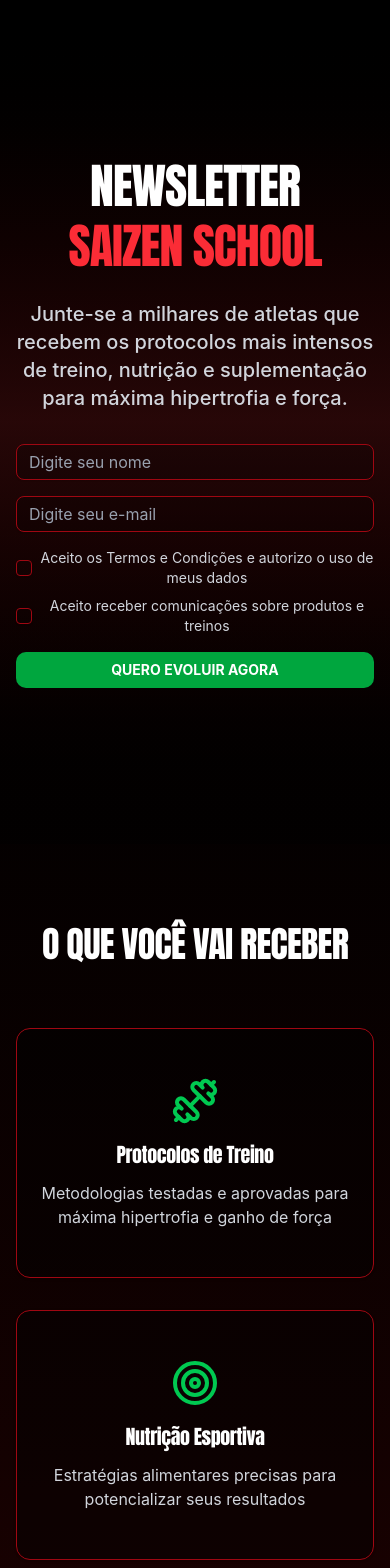
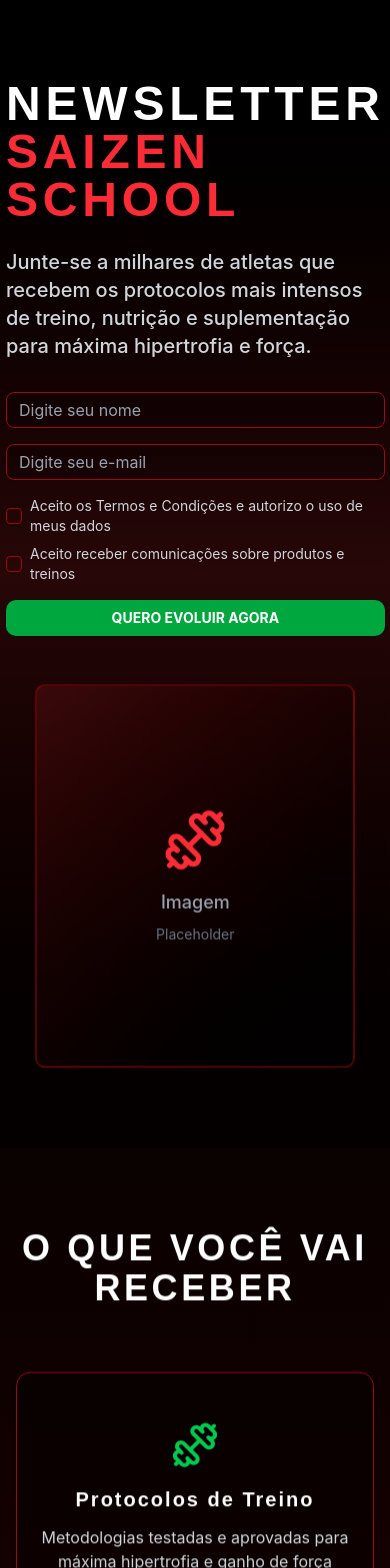
Before and after one commit to OMouraatw/news-rocha, a React (Vite) app: page / in a window 390 px wide. Shown: the top 1568 px of the page. Built offline with nearby package versions, Linux system fonts and the light colour scheme.

Commit message:
alteração stylishj

```diff
--- a/src/App.css
+++ b/src/App.css
@@ -120,7 +120,7 @@
   }
 
   h1, h2, h3, h4, h5, h6 {
-    font-family: 'Impact', 'Arial Black', sans-serif;
+    font-family: 'Montserrat', 'Outfit', sans-serif;
     font-weight: 900;
     letter-spacing: -0.02em;
   }
@@ -159,3 +159,21 @@
 ::-webkit-scrollbar-thumb:hover {
   background: #228B22;
 }
+
+.reveal {
+  opacity: 0;
+  transform: translateY(30px);
+  will-change: transform, opacity;
+}
+
+.reveal-show {
+  animation: fadeInUp 0.9s ease-out forwards;
+}
+
+@media (prefers-reduced-motion: reduce) {
+  .reveal {
+    opacity: 1 !important;
+    transform: none !important;
+    animation: none !important;
+  }
+}
--- a/src/App.jsx
+++ b/src/App.jsx
@@ -4,6 +4,7 @@
 import { Checkbox } from '@/components/ui/checkbox.jsx'
 import { Card, CardContent } from '@/components/ui/card.jsx'
 import { Dumbbell, Zap, Target, Trophy, Brain, Flame } from 'lucide-react'
+import Reveal from './components/Reveal'
 import './App.css'
 
 function App() {
@@ -83,36 +84,84 @@
   return (
     <div className="min-h-screen bg-gradient-to-b from-black via-red-950 to-black text-white">
       {/* Hero Section */}
-      <section className="relative min-h-screen flex items-center justify-center px-4 py-20">
-        <div className="absolute inset-0 bg-gradient-to-b from-black/50 via-red-900/30 to-black/50"></div>
-        <div className="relative z-10 text-center max-w-4xl mx-auto">
-          <h1 className="text-5xl md:text-7xl font-black mb-6 text-white leading-tight">
+<section className="relative isolate min-h-screen flex items-center justify-center px-4 py-20">
+    {/* Overlay que não intercepta cliques */}
+    <div className="absolute inset-0 bg-gradient-to-b from-black/50 via-red-900/30 to-black/50 pointer-events-none"></div>
+
+    <div className="relative z-10 max-w-7xl mx-auto grid lg:grid-cols-2 gap-12 items-center">
+      {/* Coluna esquerda */}
+      <Reveal as="div" className="text-left" once>
+        <Reveal as="h1" className="text-5xl md:text-7xl font-black mb-6 text-white tracking-widest" delay={0}>
           NEWSLETTER
           <span className="block text-red-500">SAIZEN SCHOOL</span>
-          </h1>
-          <p className="text-xl md:text-2xl mb-8 text-gray-300 font-medium">
+        </Reveal>
+
+        <Reveal as="p" className="text-xl md:text-2xl mb-8 text-gray-300 font-medium" delay={120}>
           Junte-se a milhares de atletas que recebem os protocolos mais intensos de treino, nutrição e suplementação para máxima hipertrofia e força.
-          </p>
-          <div className="flex justify-center">
+        </Reveal>
+
+        <Reveal as="div" className="flex justify-start" delay={240}>
           <NewsletterForm title="QUERO EVOLUIR AGORA" />
+        </Reveal>
+      </Reveal>
+
+      {/* Coluna direita (imagem/placeholder) */}
+      <Reveal as="div" className="flex justify-center lg:justify-end" once delay={120}>
+        <div className="relative">
+          <div className="w-80 h-96 md:w-96 md:h-[500px] bg-gradient-to-br from-red-900/30 to-black/50 border-2 border-red-800/50 rounded-lg flex items-center justify-center">
+            <div className="text-center p-6">
+              <Dumbbell className="w-16 h-16 text-red-500 mx-auto mb-4" />
+              <p className="text-gray-400 text-lg font-medium">Imagem</p>
+              <p className="text-gray-500 text-sm mt-2">Placeholder</p>
             </div>
           </div>
+        </div>
+      </Reveal>
+    </div>
   </section>
+
+      {/* Imagem lateral entre seções */}
+      {/* <section className="relative px-4 -mt-48 md:-mt-48 lg:-mt-120 mb-35 md:-mb-35 lg:-mb-20 z-20">
+        <div className="max-w-7xl mx-auto flex justify-end">
+          <div className="relative">
+            <div className="w-80 h-96 md:w-96 md:h-[500px] bg-gradient-to-br from-red-900/30 to-black/50 border-2 border-red-800/50 rounded-lg flex items-center justify-center">
+              <div className="text-center p-6">
+                <Dumbbell className="w-16 h-16 text-red-500 mx-auto mb-4" />
+                <p className="text-gray-400 text-lg font-medium">
+                  Imagem treino
+                </p>
+                <p className="text-gray-500 text-sm mt-2">
+                  Placeholder
+                </p>
+              </div>
+            </div>
+          </div>
+        </div>
+      </section> */}
 
       {/* Benefits Section */}
       <section className="py-20 px-4">
   <div className="max-w-6xl mx-auto">
-          <h2 className="text-4xl md:text-5xl font-black text-center mb-16 text-white">
+    <Reveal
+      as="h2"
+      className="text-4xl md:text-5xl font-black text-center mb-16 text-white tracking-widest"
+      once
+    >
       O QUE VOCÊ VAI RECEBER
-          </h2>
+    </Reveal>
+
     <div className="grid md:grid-cols-2 lg:grid-cols-3 gap-8">
+      <Reveal once delay={0}>
         <Card className="bg-black/40 border-red-800 hover:border-green-600 transition-all duration-300 transform hover:scale-105">
           <CardContent className="p-6 text-center">
             <Dumbbell className="w-12 h-12 text-green-500 mx-auto mb-4" />
-                <h3 className="text-xl font-bold mb-3 text-white">Protocolos de Treino</h3>
+            <h3 className="text-xl font-bold mb-3 text-white tracking-widest">Protocolos de Treino</h3>
             <p className="text-gray-300">Metodologias testadas e aprovadas para máxima hipertrofia e ganho de força</p>
           </CardContent>
         </Card>
+      </Reveal>
+
+      <Reveal once delay={120}>
         <Card className="bg-black/40 border-red-800 hover:border-green-600 transition-all duration-300 transform hover:scale-105">
           <CardContent className="p-6 text-center">
             <Target className="w-12 h-12 text-green-500 mx-auto mb-4" />
@@ -120,13 +169,19 @@
             <p className="text-gray-300">Estratégias alimentares precisas para potencializar seus resultados</p>
           </CardContent>
         </Card>
+      </Reveal>
+
+      <Reveal once delay={240}>
         <Card className="bg-black/40 border-red-800 hover:border-green-600 transition-all duration-300 transform hover:scale-105">
           <CardContent className="p-6 text-center">
             <Zap className="w-12 h-12 text-green-500 mx-auto mb-4" />
-                <h3 className="text-xl font-bold mb-3 text-white">Suplementação</h3>
+            <h3 className="text-xl font-bold mb-3 text-white">Lorem Ipsum</h3>
             <p className="text-gray-300">Reviews e recomendações baseadas em evidências científicas</p>
           </CardContent>
         </Card>
+      </Reveal>
+
+      <Reveal once delay={360}>
         <Card className="bg-black/40 border-red-800 hover:border-green-600 transition-all duration-300 transform hover:scale-105">
           <CardContent className="p-6 text-center">
             <Flame className="w-12 h-12 text-green-500 mx-auto mb-4" />
@@ -134,13 +189,19 @@
             <p className="text-gray-300">Métodos de intensificação e periodização para quebrar plateaus</p>
           </CardContent>
         </Card>
+      </Reveal>
+
+      <Reveal once delay={480}>
         <Card className="bg-black/40 border-red-800 hover:border-green-600 transition-all duration-300 transform hover:scale-105">
           <CardContent className="p-6 text-center">
             <Brain className="w-12 h-12 text-green-500 mx-auto mb-4" />
-                <h3 className="text-xl font-bold mb-3 text-white">Mindset de Campeão</h3>
+            <h3 className="text-xl font-bold mb-3 text-white">Lorem Ipsum</h3>
             <p className="text-gray-300">Psicologia do treino e estratégias mentais para superação</p>
           </CardContent>
         </Card>
+      </Reveal>
+
+      <Reveal once delay={600}>
         <Card className="bg-black/40 border-red-800 hover:border-green-600 transition-all duration-300 transform hover:scale-105">
           <CardContent className="p-6 text-center">
             <Trophy className="w-12 h-12 text-green-500 mx-auto mb-4" />
@@ -148,6 +209,7 @@
             <p className="text-gray-300">Vídeos, e-books e materiais premium para membros</p>
           </CardContent>
         </Card>
+      </Reveal>
     </div>
   </div>
 </section>
--- /dev/null
+++ b/src/components/Reveal.jsx
@@ -0,0 +1,28 @@
+import clsx from 'clsx'
+import { useRevealOnScroll } from '@/hooks/useRevealOnScroll.js'
+
+export default function Reveal({
+  as: Tag = 'div',
+  className = '',
+  delay = 0,
+  duration = 600,
+  children,
+  once = true,
+  ...rest
+}) {
+  const { ref, shown } = useRevealOnScroll({ once })
+
+  return (
+    <Tag
+      ref={ref}
+      className={clsx('reveal', shown && 'reveal-show', className)}
+      style={{
+        animationDelay: shown ? `${delay}ms` : undefined,
+        animationDuration: `${duration}ms`,
+      }}
+      {...rest}
+    >
+      {children}
+    </Tag>
+  )
+}
--- /dev/null
+++ b/src/hooks/useRevealOnScroll.js
@@ -0,0 +1,29 @@
+import { useEffect, useRef, useState } from "react"
+
+export function useRevealOnScroll({ threshold = 0.15, root = null, rootMargin = '0px', once = true } = {}) {
+    const ref = useRef(null)
+    const [shown, setarShown] = useState(false)
+
+    useEffect(() => {
+        const el = ref.current
+        if (!el) return
+
+         const obs = new IntersectionObserver(
+            (entries) => {
+                entries.forEach((entry) => {
+                    if (entry.isIntersecting) {
+                            setarShown(true)
+                            if (once) obs.unobserve(entry.target)
+                    } else if (!once) {
+                            setarShown(false)
+                    }
+        })
+      },
+      { threshold, root, rootMargin }
+    )
+    obs.observe(el)
+    return () => obs.disconnect()
+  }, [threshold, root, rootMargin, once])
+
+  return { ref, shown }
+}
```
Also changed, not shown: 1 other file (tests, documents, lock files or other folders). Lines whose indentation alone changed are shown as unchanged.
